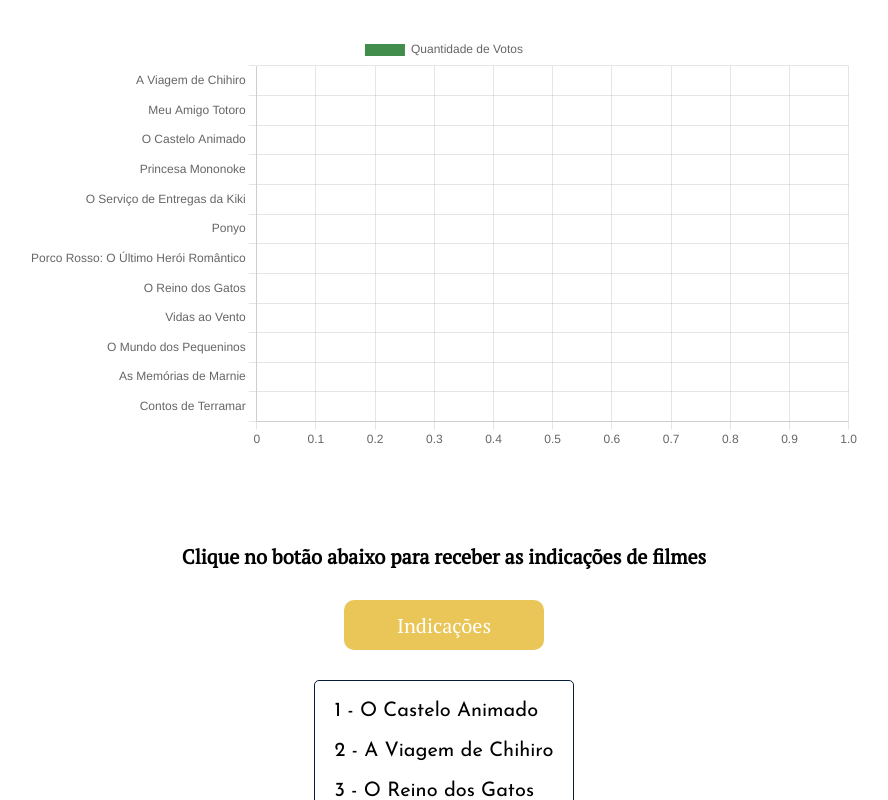
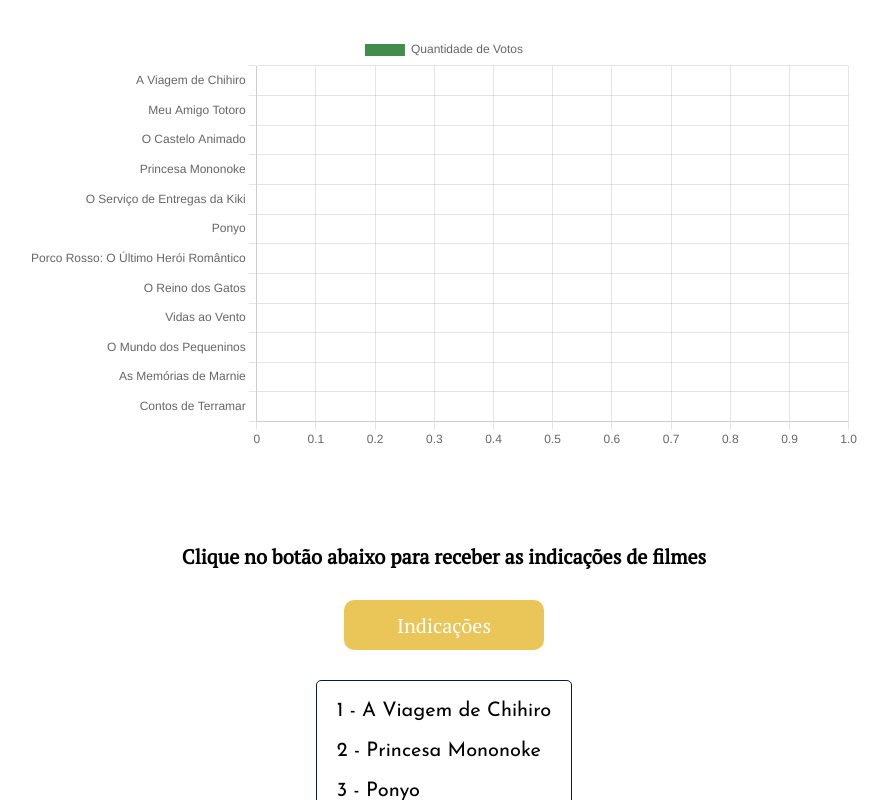
Before and after one commit to MarianaNamie/Projeto-Individual, a website: page O Castelo Animado/web-data-viz/site/public/interacao.html in a window 1280 px wide. Both pictures are taken after a click on the button "Indicações". Shown: the part 2001-2801 px from the top of the page, without its empty margins (196-1084 px from the left). Drawn offline with nearby package versions, Linux system fonts and the light colour scheme; no server answers.

Commit message:
ajuste no Math.random

```diff
--- a/O Castelo Animado/web-data-viz/site/public/interacao.html
+++ b/O Castelo Animado/web-data-viz/site/public/interacao.html
@@ -290,15 +290,47 @@
 
 <!-- Indicação de Filme -->
 <script>
-    var filmes = ['O Castelo Animado', 'A Viagem de Chihiro', 'O Reino dos Gatos', 'Ponyo', 'Contos de Terramar'];
+    var filmes = [
+        'A Viagem de Chihiro',
+        'Meu Amigo Totoro',
+        'O Castelo Animado',
+        'Princesa Mononoke',
+        'O Serviço de Entregas da Kiki',
+        'Ponyo',
+        'Porco Rosso: O Último Herói Romântico',
+        'O Reino dos Gatos',
+        'Vidas ao Vento',
+        'O Mundo dos Pequeninos',
+        'As Memórias de Marnie',
+        'Contos de Terramar'
+    ];
+
+    var indicacao = [];
+
     function indicar() {
         resultado_indicacao.innerHTML = "";
         resultado_indicacao.style.display = 'none';
-        for (let index = 0; index < filmes.length; index++) {
+
+        indicacao = [];
+
+        for (let index = 0; index < 5; index++) {
+            var random = (Math.random() * 11).toFixed(0);
+
+            if (indicacao.length == 0) {
+                indicacao.push(random)
+            } else if (indicacao.indexOf(random) >= 0) {
+                var random = (Math.random() * 11).toFixed(0);
+                return random
+            } else {
+                indicacao.push(random)
+            }
+
             resultado_indicacao.style.display = 'block';
-            resultado_indicacao.innerHTML += `${index + 1} - ${filmes[index]}<br><br>`;
+            resultado_indicacao.innerHTML += `${index + 1} - ${filmes[indicacao[index]]}<br><br>`;
         }
+
     }
+    console.log(indicacao);
 
     function deslogar() {
         sessionStorage.NOME_USUARIO = "";
```
Also changed, not shown: O Castelo Animado/web-data-viz/site/src/database/config.js (+10 -10 lines).
